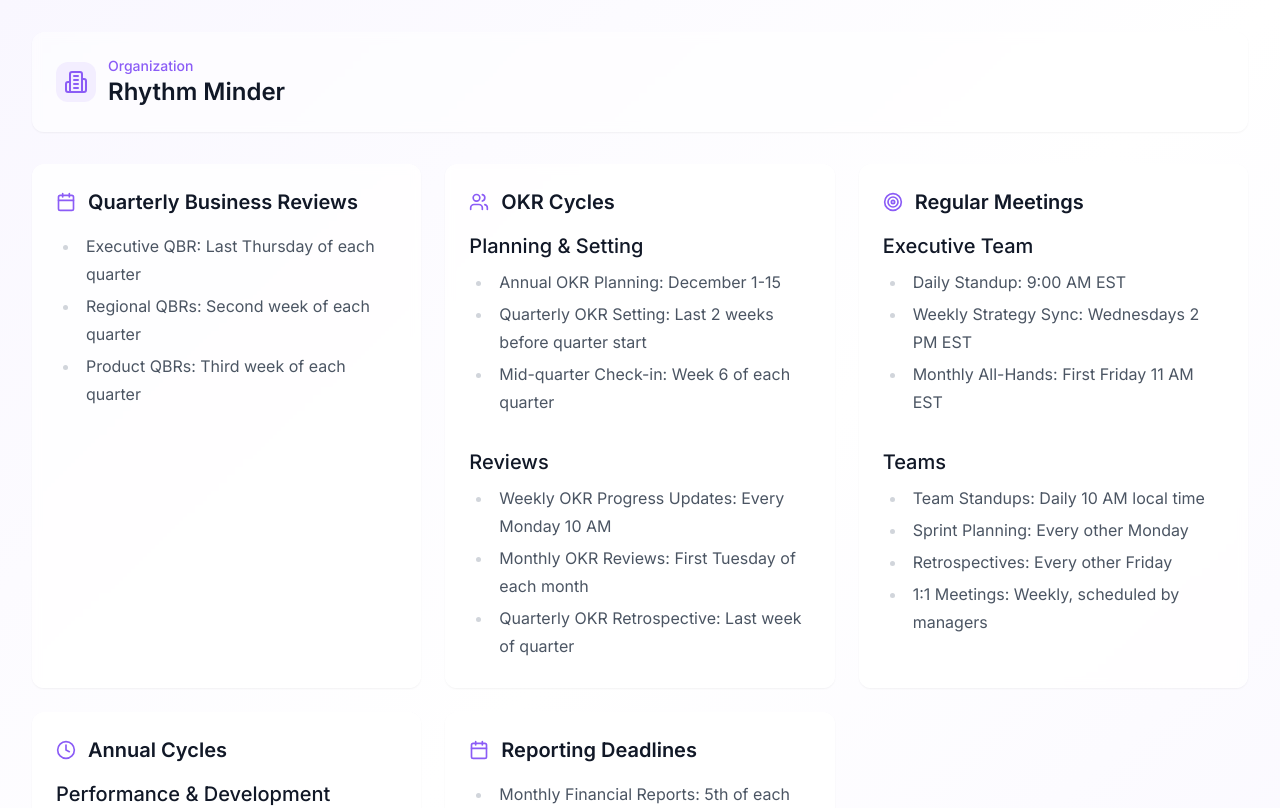
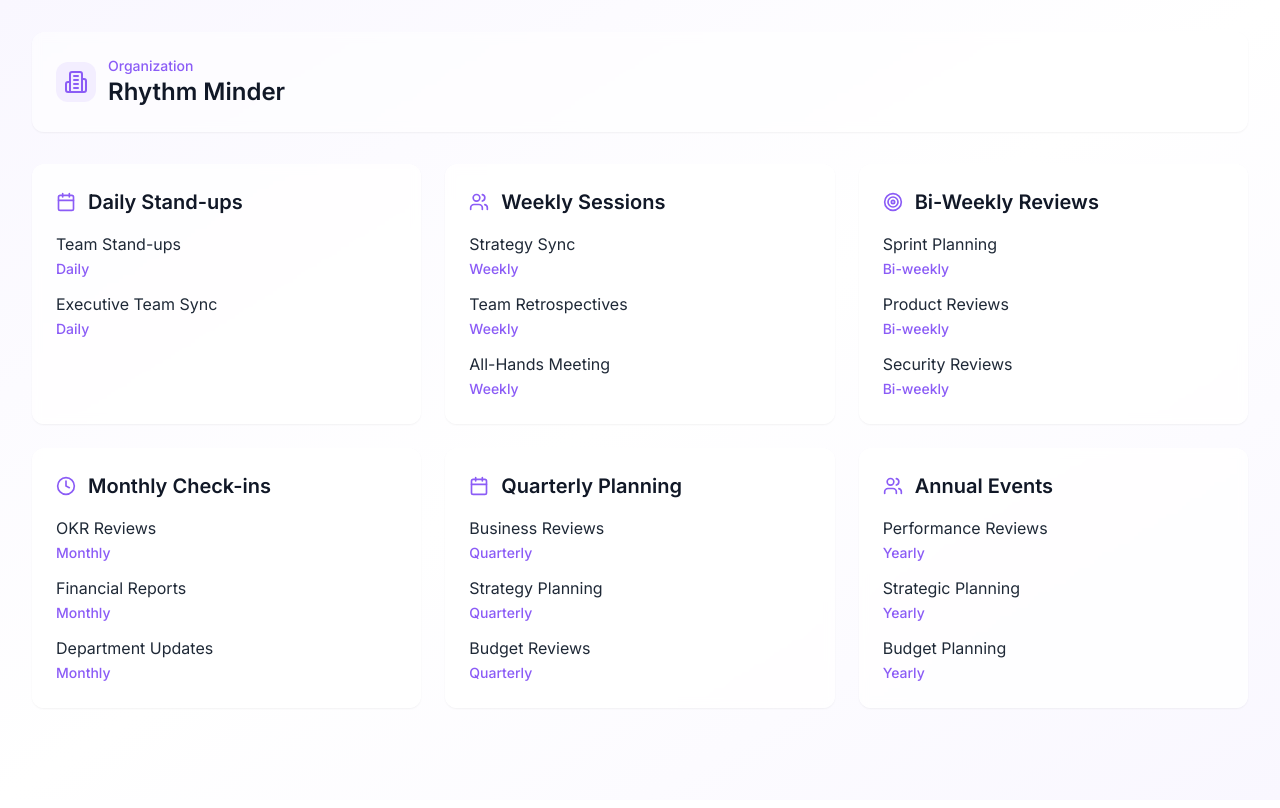
Before and after one commit to mattnigh/build-a-rhythm, a React (Vite) app: page / in a window 1280 px wide. Shown: the top 808 px of the page. Built offline with nearby package versions, Linux system fonts and the light colour scheme.

Commit message:
Enhance Rhythm Display
- Display meeting frequency instead of dates.
- Add clickable links to each rhythm for more details.

```diff
--- a/src/components/RhythmDisplay.tsx
+++ b/src/components/RhythmDisplay.tsx
@@ -1,6 +1,6 @@
 
 import { Card } from "@/components/ui/card";
-import { Calendar, Users, Target, Clock } from "lucide-react";
+import { Calendar, Users, Target, Clock, ExternalLink } from "lucide-react";
 import ReactMarkdown from "react-markdown";
 import { useMemo } from "react";
 
@@ -8,11 +8,17 @@ interface RhythmDisplayProps {
   content: string;
 }
 
+interface RhythmItem {
+  text: string;
+  frequency: string;
+  link?: string;
+}
+
 const RhythmDisplay = ({ content }: RhythmDisplayProps) => {
   const sections = useMemo(() => {
     const lines = content.split('\n');
     const sections = [];
-    let currentSection = { title: '', content: [] };
+    let currentSection = { title: '', content: [] as RhythmItem[] };
 
     for (const line of lines) {
       if (line.startsWith('## ')) {
@@ -26,8 +32,15 @@ const RhythmDisplay = ({ content }: RhythmDisplayProps) => {
       } else if (line.startsWith('# ')) {
         // Skip main title
         continue;
-      } else if (line.trim()) {
-        currentSection.content.push(line);
+      } else if (line.startsWith('- ') && line.trim()) {
+        const match = line.match(/- (.*?)\[(.*?)\](.*)/);
+        if (match) {
+          currentSection.content.push({
+            text: match[1].trim(),
+            frequency: match[2].trim(),
+            link: match[3]?.trim()
+          });
+        }
       }
     }
     if (currentSection.title) {
@@ -51,10 +64,28 @@ const RhythmDisplay = ({ content }: RhythmDisplayProps) => {
               {index % 4 === 3 && <Clock className="w-5 h-5 text-rhythm-600" />}
               <h2 className="text-xl font-semibold text-gray-900">{section.title}</h2>
             </div>
-            <div className="prose prose-rhythm prose-sm">
-              <ReactMarkdown>
-                {section.content.join('\n')}
-              </ReactMarkdown>
+            <div className="space-y-3">
+              {section.content.map((item, itemIndex) => (
+                <div key={itemIndex} className="flex items-start gap-2 group">
+                  <div className="flex-1">
+                    <p className="text-gray-800">{item.text}</p>
+                    <span className="text-sm text-rhythm-600 font-medium">
+                      {item.frequency}
+                    </span>
+                  </div>
+                  {item.link && (
+                    <a
+                      href={item.link}
+                      target="_blank"
+                      rel="noopener noreferrer"
+                      className="text-rhythm-600 opacity-0 group-hover:opacity-100 transition-opacity"
+                      title="Open meeting link"
+                    >
+                      <ExternalLink className="w-4 h-4" />
+                    </a>
+                  )}
+                </div>
+              ))}
             </div>
           </div>
         </Card>
--- a/src/data/default-rhythm.md
+++ b/src/data/default-rhythm.md
@@ -1,47 +1,31 @@
 
 # Acme Corp - Rhythm of Business
 
-## Quarterly Business Reviews
-- Executive QBR: Last Thursday of each quarter
-- Regional QBRs: Second week of each quarter
-- Product QBRs: Third week of each quarter
+## Daily Stand-ups
+- Team Stand-ups [Daily] https://meeting-link/standup
+- Executive Team Sync [Daily] https://meeting-link/exec-sync
 
-## OKR Cycles
-### Planning & Setting
-- Annual OKR Planning: December 1-15
-- Quarterly OKR Setting: Last 2 weeks before quarter start
-- Mid-quarter Check-in: Week 6 of each quarter
+## Weekly Sessions
+- Strategy Sync [Weekly] https://meeting-link/strategy
+- Team Retrospectives [Weekly] https://meeting-link/retro
+- All-Hands Meeting [Weekly] https://meeting-link/all-hands
 
-### Reviews
-- Weekly OKR Progress Updates: Every Monday 10 AM
-- Monthly OKR Reviews: First Tuesday of each month
-- Quarterly OKR Retrospective: Last week of quarter
+## Bi-Weekly Reviews
+- Sprint Planning [Bi-weekly] https://meeting-link/sprint
+- Product Reviews [Bi-weekly] https://meeting-link/product
+- Security Reviews [Bi-weekly] https://meeting-link/security
 
-## Regular Meetings
-### Executive Team
-- Daily Standup: 9:00 AM EST
-- Weekly Strategy Sync: Wednesdays 2 PM EST
-- Monthly All-Hands: First Friday 11 AM EST
+## Monthly Check-ins
+- OKR Reviews [Monthly] https://meeting-link/okr
+- Financial Reports [Monthly] https://meeting-link/finance
+- Department Updates [Monthly] https://meeting-link/dept
 
-### Teams
-- Team Standups: Daily 10 AM local time
-- Sprint Planning: Every other Monday
-- Retrospectives: Every other Friday
-- 1:1 Meetings: Weekly, scheduled by managers
+## Quarterly Planning
+- Business Reviews [Quarterly] https://meeting-link/qbr
+- Strategy Planning [Quarterly] https://meeting-link/strategy-q
+- Budget Reviews [Quarterly] https://meeting-link/budget
 
-## Annual Cycles
-### Performance & Development
-- Annual Reviews: November 1-30
-- Mid-year Reviews: May 1-31
-- Career Development Plans: January 15-31
-- Compensation Adjustments: January 1
-
-### Planning
-- Strategic Planning: October 1-31
-- Budget Planning: September 1-30
-- Headcount Planning: August 15-31
-
-## Reporting Deadlines
-- Monthly Financial Reports: 5th of each month
-- Quarterly Investor Updates: 15th after quarter end
-- Annual Report: February 28
+## Annual Events
+- Performance Reviews [Yearly] https://meeting-link/reviews
+- Strategic Planning [Yearly] https://meeting-link/strategy-annual
+- Budget Planning [Yearly] https://meeting-link/budget-annual
```
